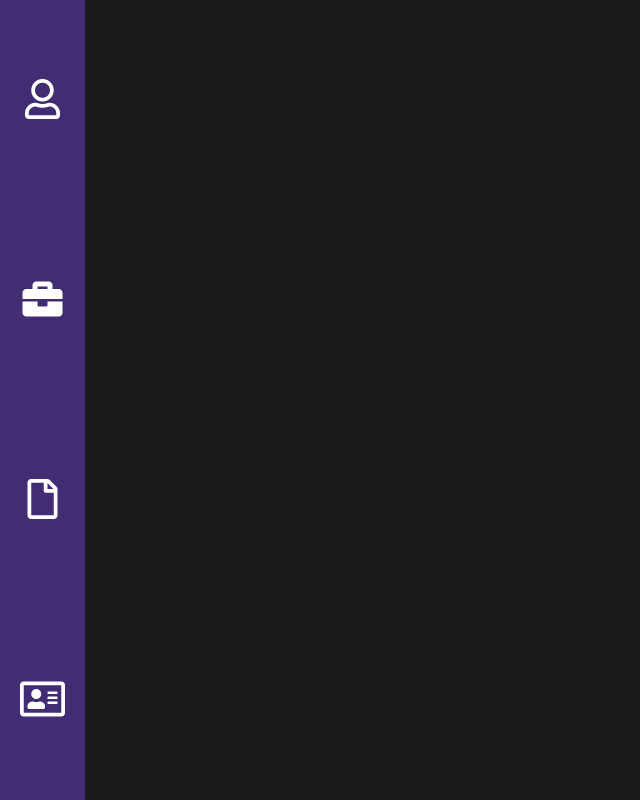
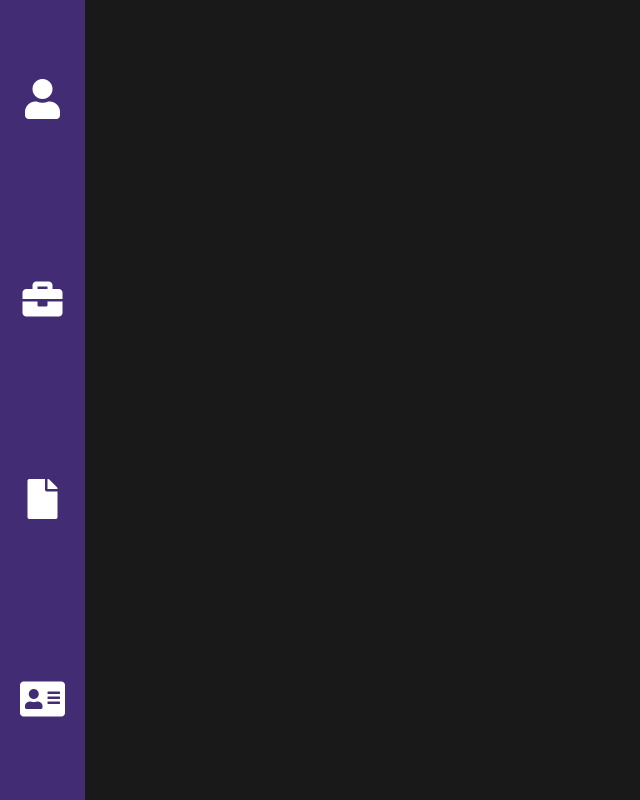
Before and after one commit to mr-robotanist/fiona, a plain HTML site: page index.html in a window 1280 px wide. Shown: the whole page, without its empty margins (0-640 px from the left). Drawn offline with Linux system fonts and the light colour scheme.

Commit message:
Update index.html

```diff
--- a/index.html
+++ b/index.html
@@ -101,10 +101,10 @@ section:target h1 {
 <body>
 
  <nav>
-   <a href="#first"><i class="far fa-user"></i></a>
-   <a href="#second"><i class="fas fa-briefcase"></i></a>
-   <a href="#third"><i class="far fa-file"></i></a>
-   <a href="#fourth"><i class="far fa-address-card"></i></a>
+   <a href="#first"><i class="fa fa-user"></i></a>
+   <a href="#second"><i class="fa fa-briefcase"></i></a>
+   <a href="#third"><i class="fa fa-file"></i></a>
+   <a href="#fourth"><i class="fa fa-address-card"></i></a>
  </nav>
 
 <div class= 'container'>
```
